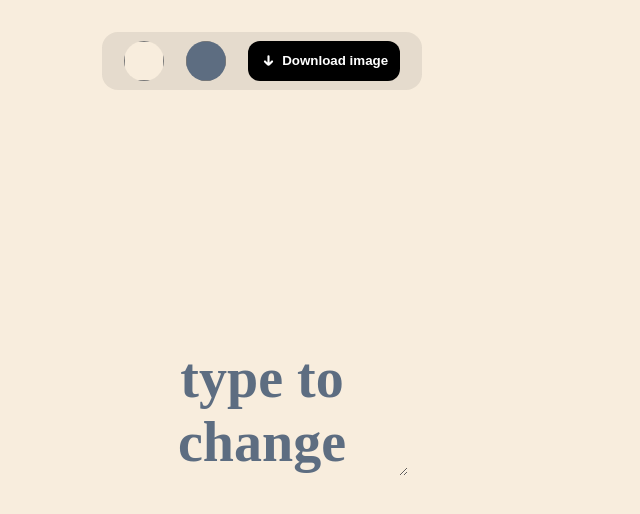
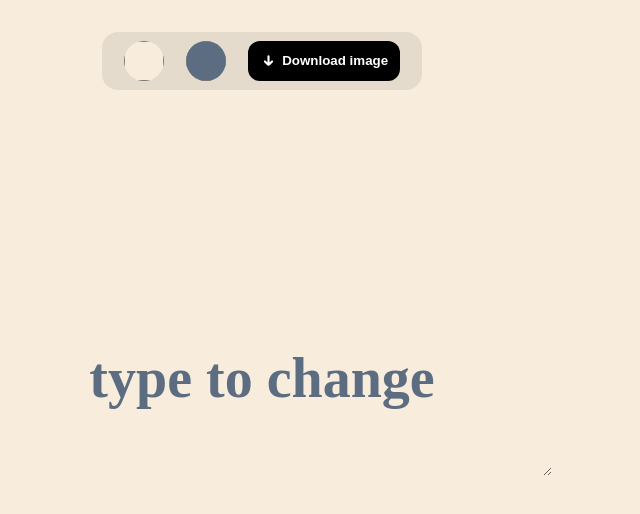
Before and after one commit to georginapuig/pictify, a React (Create React App) app: page / in a window 1280 px wide. Shown: the top 514 px of the page, without its empty margins (378-1018 px from the left). Built offline with nearby package versions, Linux system fonts and the light colour scheme.

Commit message:
change styles

```diff
--- a/src/App.css
+++ b/src/App.css
@@ -1,4 +1,5 @@
 .App {
+  width: 100vw;
   text-align: center;
   background-color: #f8eddd;
   height: 100vh;
--- a/src/Pictify.css
+++ b/src/Pictify.css
@@ -27,12 +27,15 @@
 }
 
 #domEl {
-  width: 40rem;
+  width: 100vw;
+  /* width: 40rem; */
   height: 40rem;
   display: flex;
   justify-content: center;
   align-items: center;
   background-color: #f8eddd;
+  overflow-x: hidden;
+  overscroll-behavior-x: none;
 }
 
 input[type="color"]::-moz-color-swatch {
```
